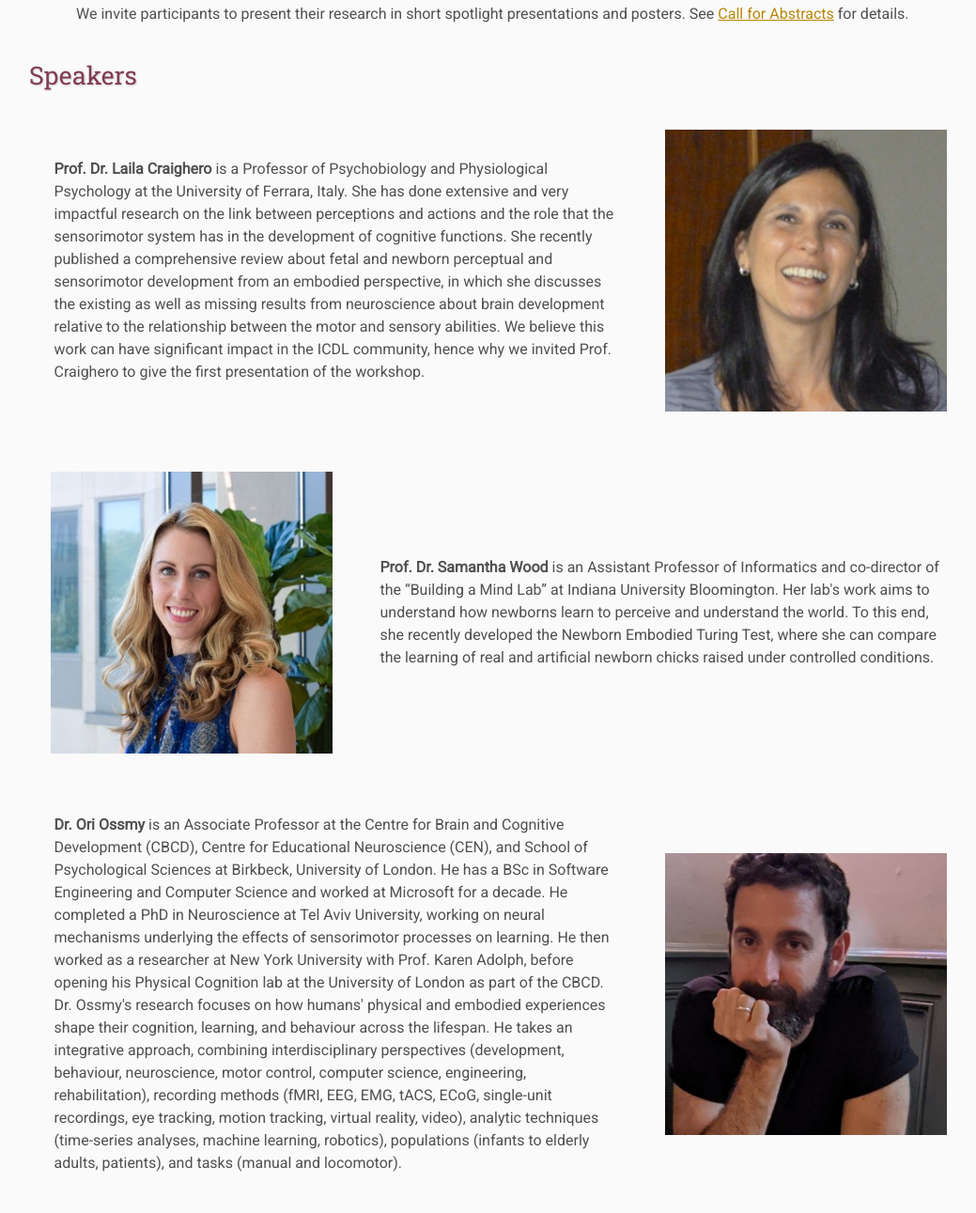
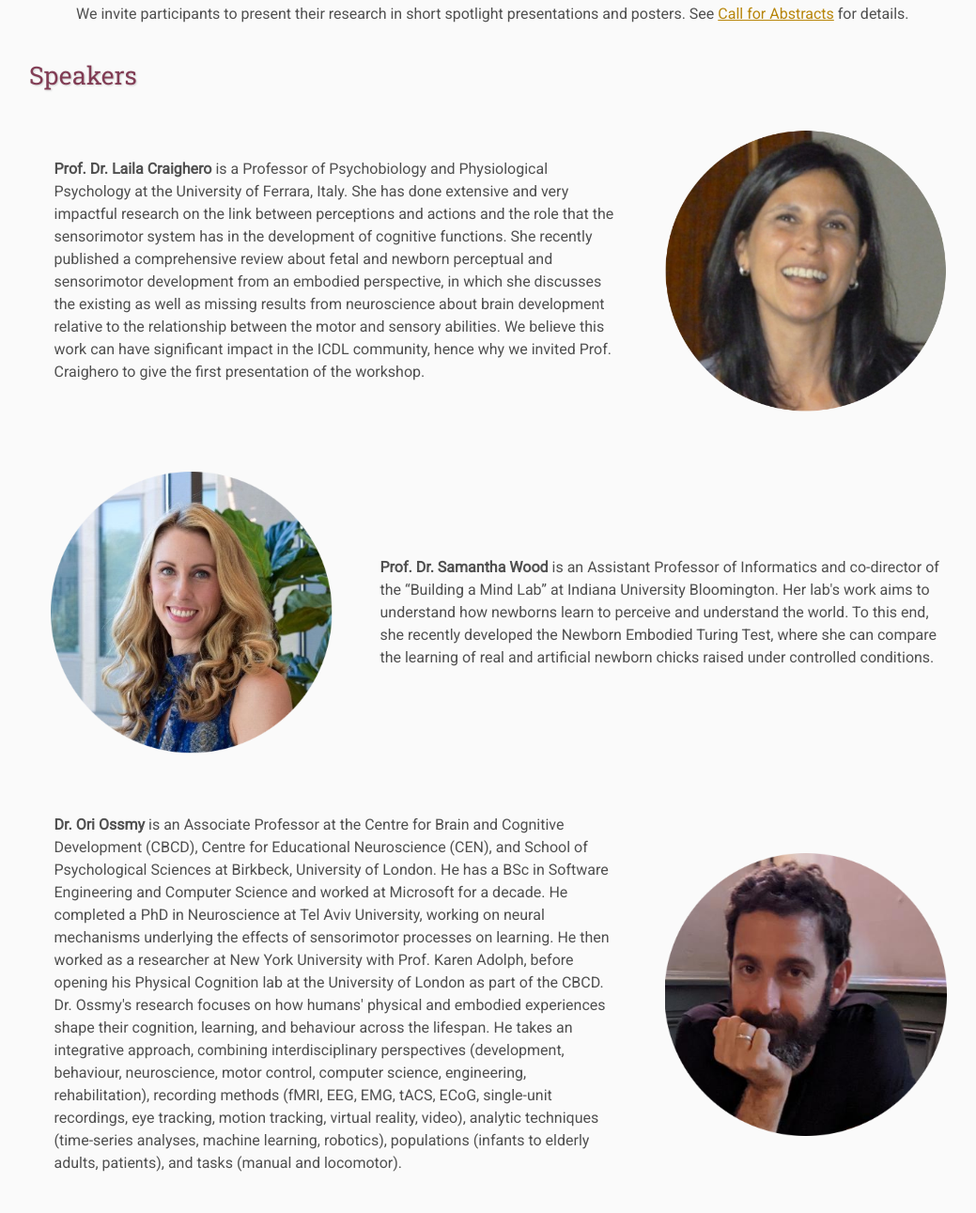
Before and after one commit to deco-icdl-2025/deco-icdl-2025.github.io, a plain HTML site: page index.html in a window 1280 px wide. Shown: the part 1027-2318 px from the top of the page at 94% size, without its empty margins (109-1148 px from the left). Drawn offline with Linux system fonts and the light colour scheme.

Commit message:
Update photographs

```diff
--- a/index.html
+++ b/index.html
@@ -118,14 +118,14 @@
                 </p>
             </td>
             <td class="speaker_image">
-                <img src="assets/picture_laila_craighero.jpg" alt="Laila Craighero">
+                <img src="assets/picture_laila_craighero.png" alt="Laila Craighero">
             </td>
         </tr>
     </table>
         <table class="speaker_list">
         <tr>
             <td class="speaker_image">
-                <img src="assets/picture_samantha_wood.jpg" alt="Samantha Wood">
+                <img src="assets/picture_samantha_wood.png" alt="Samantha Wood">
             </td>
             <td class="speaker_text">
                 <p>
@@ -171,14 +171,14 @@
                 </p>
             </td>
             <td class="speaker_image">
-                <img src="assets/picture_ori_ossmy.jpg" alt="Ori Ossmy">
+                <img src="assets/picture_ori_ossmy.png" alt="Ori Ossmy">
             </td>
         </tr>
     </table>
     <table class="speaker_list">
         <tr>
             <td class="speaker_image">
-                <img src="assets/picture_lorenzo_jamone.jpeg" alt="Lorenzo Jamone">
+                <img src="assets/picture_lorenzo_jamone.png" alt="Lorenzo Jamone">
             </td>
             <td class="speaker_text">
                 <p>
@@ -210,26 +210,6 @@
         </ul>
     </p>
 
-    <!-- <table class="sponsors">
-        <tr>
-            <td class="sponsor">
-                <a href="http://www.eyebleach.me/">
-                    <img src="assets/kitten1.jpg" alt="First Sponsor Name">
-                </a>
-            </td>
-            <td class="sponsor">
-                <a href="http://www.eyebleach.me/">
-                    <img src="assets/kitten2.jpg" alt="Second Sponsor Name" style="width: 80%">
-                </a>
-            </td>
-            <td class="sponsor">
-                <a href="http://www.eyebleach.me/">
-                    <img src="assets/kitten3.jpg" alt="Third Sponsor Name">
-                </a>
-            </td>
-        </tr>
-    </table> -->
-
     <footer>
         &copy; Laura Faßbender, Loïc Goasguen, Francisco M. López
         &nbsp;|&nbsp; Design by <a href="https://github.com/mikepierce">Mike Pierce</a>
```
Also changed, not shown: assets/picture_laila_craighero.png (added), assets/picture_lorenzo_jamone.png (added), assets/picture_ori_ossmy.png (added), assets/picture_samantha_wood.png (added), 2 other files.
